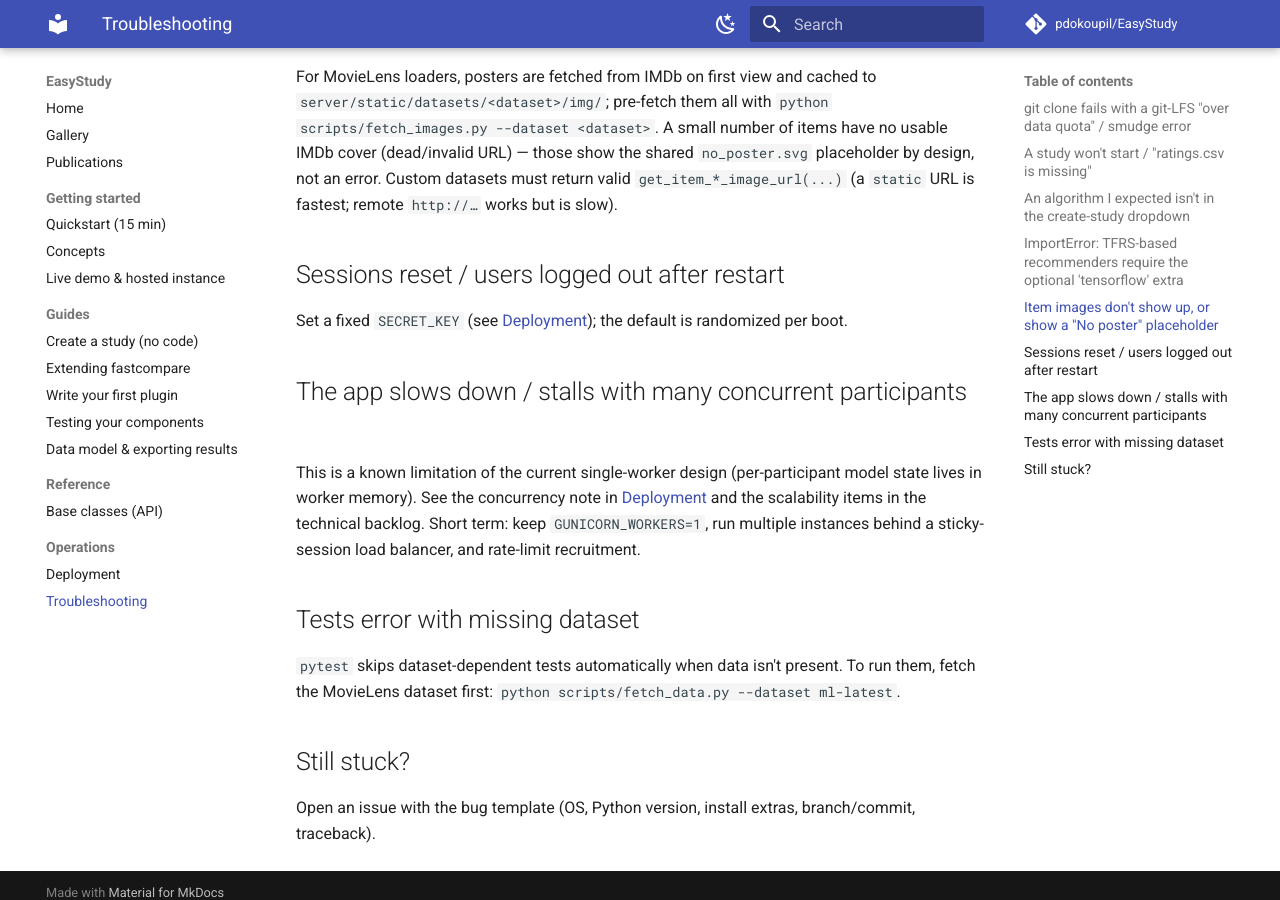
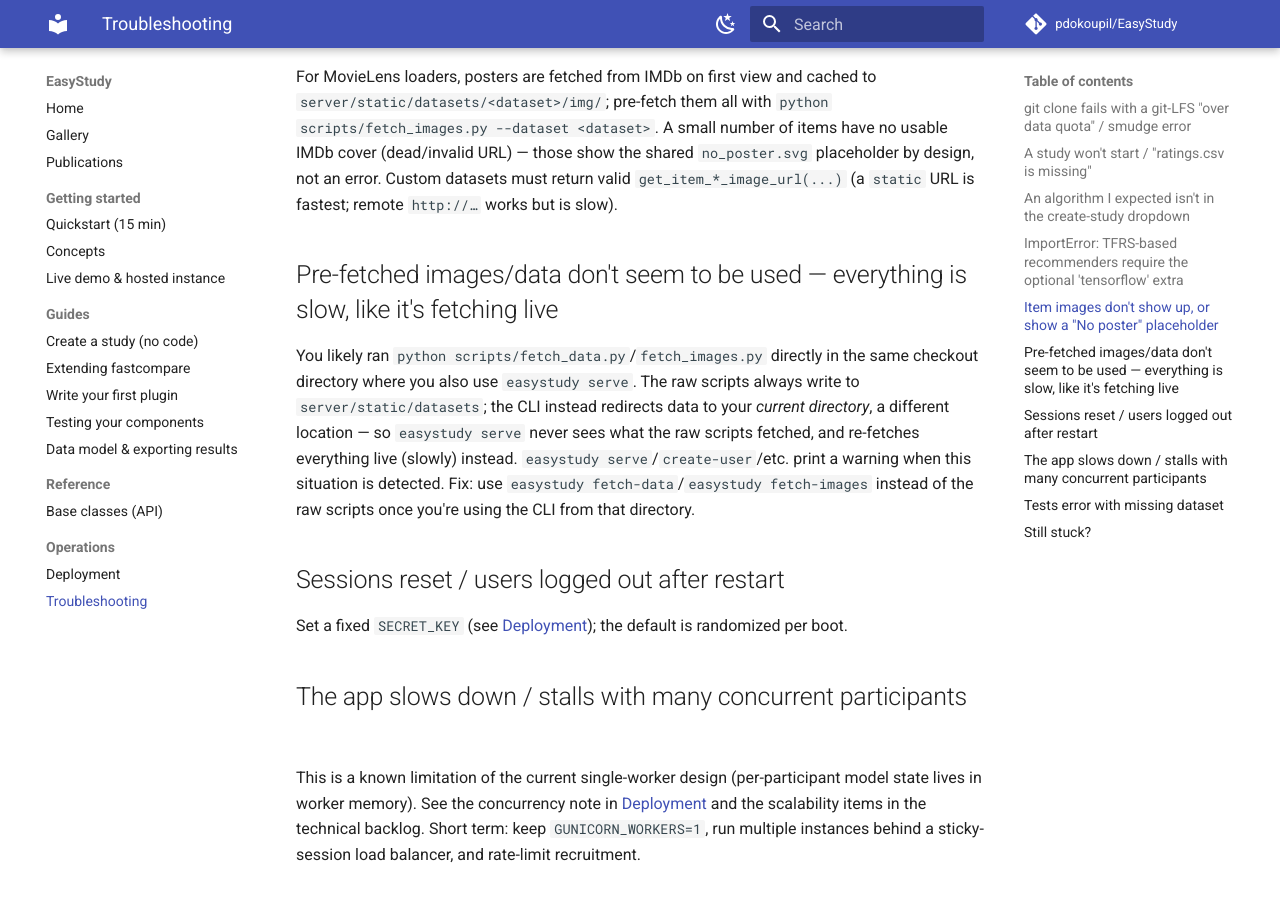
Before and after one commit to pdokoupil/EasyStudy, an MkDocs documentation site: the page built from docs/troubleshooting.md, in a window 1280 px wide and 900 px high, scrolled down 1164 px. Built offline with MkDocs 1.6.1 and Material for MkDocs 9.7.7, drawn with Linux system fonts in a browser that asks for light colours; comment, search, counter and statistics services are not loaded.

Commit message:
Document the CLI-vs-raw-script data dir gotcha in troubleshooting

```diff
--- a/docs/troubleshooting.md
+++ b/docs/troubleshooting.md
@@ -39,6 +39,15 @@ For MovieLens loaders, posters are fetched from IMDb on first view and cached to
 Custom datasets must return valid `get_item_*_image_url(...)` (a `static` URL is fastest; remote
 `http://…` works but is slow).
 
+## Pre-fetched images/data don't seem to be used — everything is slow, like it's fetching live
+You likely ran `python scripts/fetch_data.py`/`fetch_images.py` directly in the same checkout
+directory where you also use `easystudy serve`. The raw scripts always write to
+`server/static/datasets`; the CLI instead redirects data to your *current directory*, a
+different location — so `easystudy serve` never sees what the raw scripts fetched, and
+re-fetches everything live (slowly) instead. `easystudy serve`/`create-user`/etc. print a
+warning when this situation is detected. Fix: use `easystudy fetch-data`/`easystudy
+fetch-images` instead of the raw scripts once you're using the CLI from that directory.
+
 ## Sessions reset / users logged out after restart
 Set a fixed `SECRET_KEY` (see [Deployment](deployment.md)); the default is randomized per boot.
 
```
